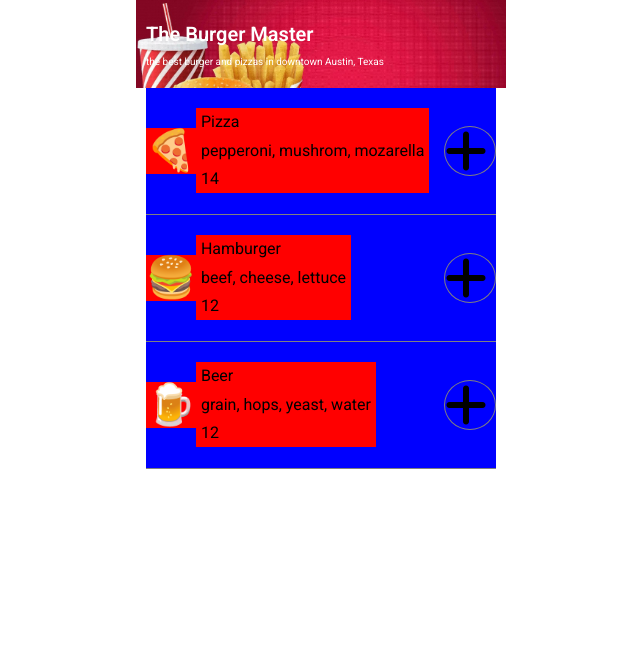
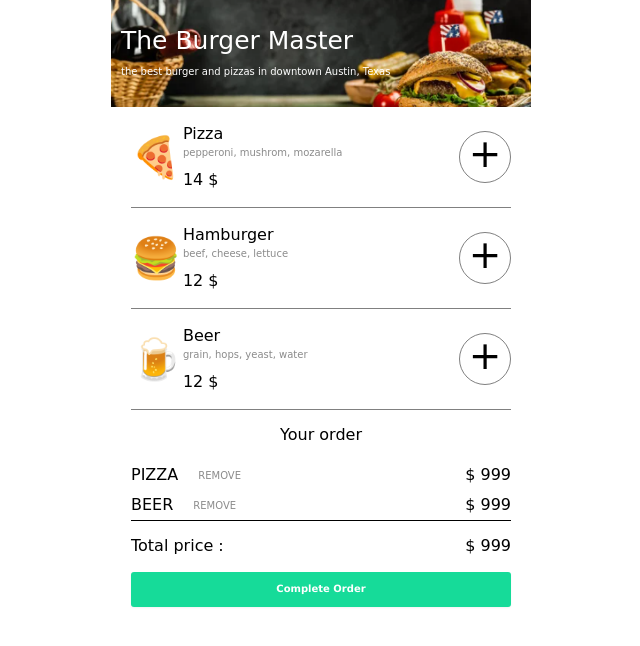
Before and after one commit to JonnyGree/restourantOrderingApp, a website built with Vite: page index.html in a window 1280 px wide. Shown: the whole page, without its empty margins (319-959 px from the left). Built offline with nearby package versions, Linux system fonts and the light colour scheme; a web font is replaced by a local one.

Commit message:
fixed main - added complete order form

```diff
--- a/index.css
+++ b/index.css
@@ -1,27 +1,38 @@
 html, body {
     margin: 0;
     padding: 0;
-    font-family: 'Roboto', sans-serif;
+    font-family: 'Smythe', cursive;
 }
 
 /* typography and icons */
 
+/* layout */
+
+main, header{
+    width: 400px;
+    margin: 0 auto;
+}
+
 /* header */
 .header{
-    background-image: url("./images/banner.png");
+    background-image: url("./images/banner2.png");
     background-size: cover;
     padding: 10px;
 }
 .header h1{
     color: white;
     margin-bottom: 10px;
-    font-size: 20px;
+    font-size: 25px;
+    font-style: normal;
+    font-weight: 400;
 }
 
 .header p{
     color: white;
-    margin-bottom: 10px;
     font-size: 10px;
+    font-style: normal;
+    font-weight: 400;
+    margin-bottom: 20px;
 }
 
 /* menu items*/
@@ -29,6 +40,7 @@ html, body {
     display: flex ;
     flex-direction: column;
     margin: 0;
+    padding : 0px 10px ;
 }
 
 /* container item*/
@@ -36,131 +48,88 @@ html, body {
 .item-inner{
     display: flex ;
     flex-direction: row;
-    background-color: blue;
     margin: 0;
     align-items: center;
     border-bottom: 1px solid gray;
+    height: 100px;
 }
 .item-pic{
     font-size: 40px;
-    background-color: red;
 }
 
 .item-info{
     display: flex ;
     flex-direction: column;
-    background-color: red;
 }
 
 .item-info p{
-    margin: 5 ;
+    margin: 2px ;
     padding: 0;
+}
+
+.item-info .item-ingredients{
+    color: #8B8B8B;
+    font-size: 10px;
+    margin-bottom: 10px;
+}
+
+.item-add{
+    margin-left: auto;
+}
+.item-add-btn{
+    text-align: center;
+    font-size: 39px;
+    border: 1px solid gray;
+    border-radius: 50%;
+    width: 50px;
+    height: 50px;
+}
+
+/* order box*/
+.order-list{
+    display: flex;
+    flex-direction: column;
+    margin: 0;
+    padding : 0px 10px ;
+    text-align: center;
 
 }
 
-.item-add{
-    border: 1px solid gray;
-    border-radius: 50%;
-    width: 50px;
-    margin-left: auto;
-    padding: 0;
+.order-item{
+    display: flex;
+    flex-direction: row;
+    gap: 20px ;
+    align-items: center;
+    height: 30px;
 }
 
-/* layout */
-
-main, header{
-    width: 350px;
-    margin: 0 auto;
+.order-item-remove{
+    color: #8B8B8B;
+    font-size: 10px;
 }
 
-
-.tweet-input-area {
+.order-item-price{
+    margin-left: auto;
+}
+.order-summary{
     display: flex;
-    align-items: flex-start;
-    gap: 10px;
+    border-top: 1px solid black;
+}
+.order-summary-price{
+    margin-left: auto;
 }
 
-/* textareas + btn */
-
-textarea{
+.order-complete-btn{
+    border-radius: 3px;
+    background: #16DB99;
+    /* shadow/sm */
+    box-shadow: 0px 1px 2px 0px rgba(0, 0, 0, 0.05);
+    color: var(--white, #FFF);
+    font-family: Verdana;
+    font-size: 10px;
+    font-style: normal;
+    font-weight: 700;
+    line-height: 24px; /* 150% */
     border: none;
-    resize: none;
-    padding: 10px;
-    margin: 0 0 20px 0;
-    height: 60px;
-    width: 100%;
-    font-size: 20px;
-    line-height: 30px;
+    height: 35px;
 }
-
-button{
-    background-color: #1DA1F2;
-    border: none;
-    color: white;
-    padding: 10px 19px;
-    border-radius: 20px;
-    width: 100%;
-    cursor: pointer;
-    font-size: 20px;
-    font-weight: 600;
-}
-
-/* tweet */
-
-.tweet{
-    border-top: 1px solid lightgray;
-    padding: 20px 0 0 0;
-    width: 100%;
-    margin: 15px 0;
-}
-
-.tweet-inner{
-    display: flex;
-    align-items: flex-start;
-    gap: 10px;
-}
-
-.tweet-details{
-    display: flex;
-    font-size: 13px;
-    justify-content: space-between;
-    width: 160px;
-}
-
-.tweet-detail{
-    display: flex;
-    gap: 4px;
-}
-
-.tweet-reply{
-    border-top: 1px solid lightgray;
-    padding: 20px 0 0 0px;
-    margin: 10px 0 10px 40px;
-    width: 80%;
-}
-
-.handle{
-    font-size: 12px;
-    font-weight: 500;
-    color: #555;
-    margin-top: 0;
-}
-
-.tweet-text{
-    width: 207px;
-    font-size: 14px;
-    line-height: 20px;
-}
-
-/* images */
-
-.profile-pic{
-    border: 1px solid lightgray;
-    border-radius: 50%;
-    width: 48px;
-}
-
-/* utility */
-.hidden{
-    display: none;
-}
--- a/index.html
+++ b/index.html
@@ -11,7 +11,7 @@
         <!-- Google Fonts -->
         <link rel="preconnect" href="https://fonts.googleapis.com">
         <link rel="preconnect" href="https://fonts.gstatic.com" crossorigin>
-        <link href="https://fonts.googleapis.com/css2?family=Roboto:wght@400;500;600&display=swap" rel="stylesheet">
+        <link href="https://fonts.googleapis.com/css2?family=Smythe&display=swap" rel="stylesheet">
     </head>
 
     <body>
@@ -28,6 +28,27 @@
             <div class="items" id="items">
                 <!-- available items here!! -->
             </div>
+            <div class="order" id="order">
+                    <div class="order-list">
+                        <p>Your order</p>
+                        <div class="order-item">
+                            <p class="order-item-name">PIZZA</p>
+                            <p class="order-item-remove">REMOVE</p>
+                            <p class="order-item-price">$ 999</p>
+                        </div>
+                        <div class="order-item">
+                            <p class="order-item-name">BEER</p>
+                            <p class="order-item-remove">REMOVE</p>
+                            <p class="order-item-price">$ 999</p>
+                        </div>
+                        <div class="order-summary">
+                            <p class="order-summary-label">Total price :</p>
+                            <p class="order-summary-price">$ 999</p>
+                        </div>
+                        <button class="order-complete-btn" id="order-complete-btn">Complete Order</button>
+                    </div>
+                </div>
+            </div>
         </main>
         <script src="./index.js" type="module"></script>
     </body>
--- a/index.js
+++ b/index.js
@@ -1,4 +1,10 @@
 import { menuArray as Items } from './data.js'
+
+document.addEventListener('click', function(e){
+    console.log(e)
+})
+
+
 
 function getItemsHtml(){
     let itemsHtml = ``
@@ -11,13 +17,13 @@ function getItemsHtml(){
                     <div class="item-info">
                         <p class="item-name">${item.name}</p>
                         <p class="item-ingredients">${item.ingredients.join(", ")}</p>
-                        <p class="item-price">${item.price}</p>
+                        <p class="item-price">${item.price} $</p>
                     </div>
                     <div class="item-add">
                         <span class="item-detail">
-                            <i class="fa fa-plus fa-3x" aria-hidden="true"
+                            <p class="item-add-btn"
                             data-reply="${item.id}"
-                            ></i>
+                            >+</p>
                         </span>
                     </div>
                 </div>
```
Also changed, not shown: images/banner2.png (added).
